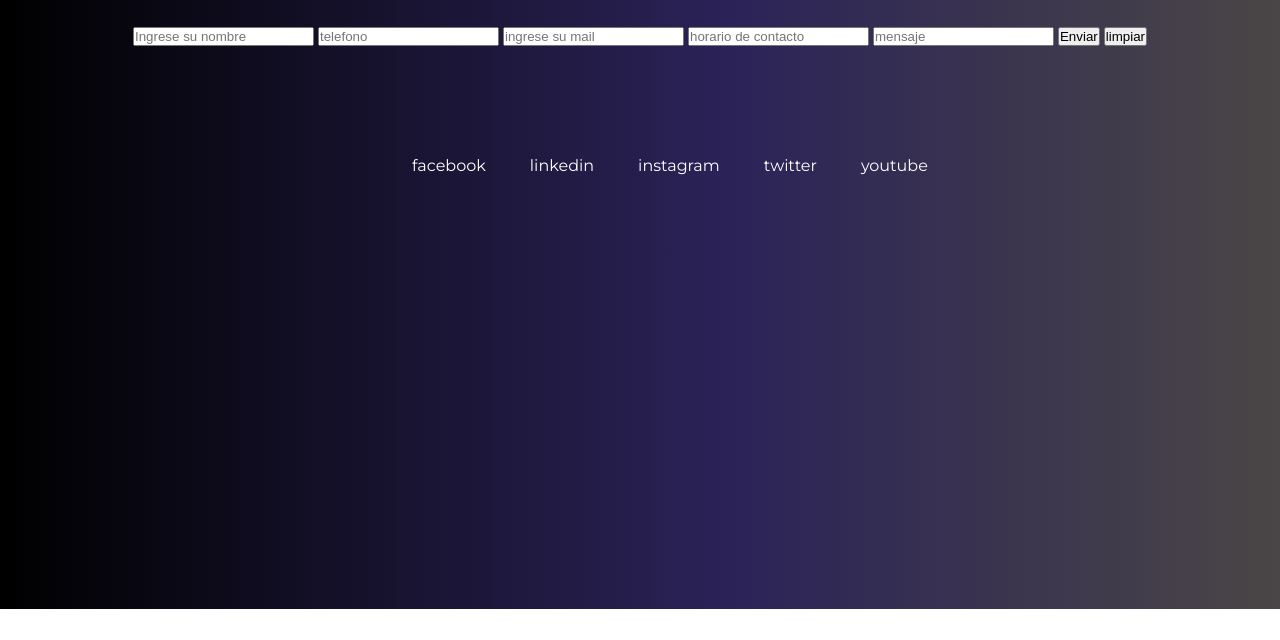
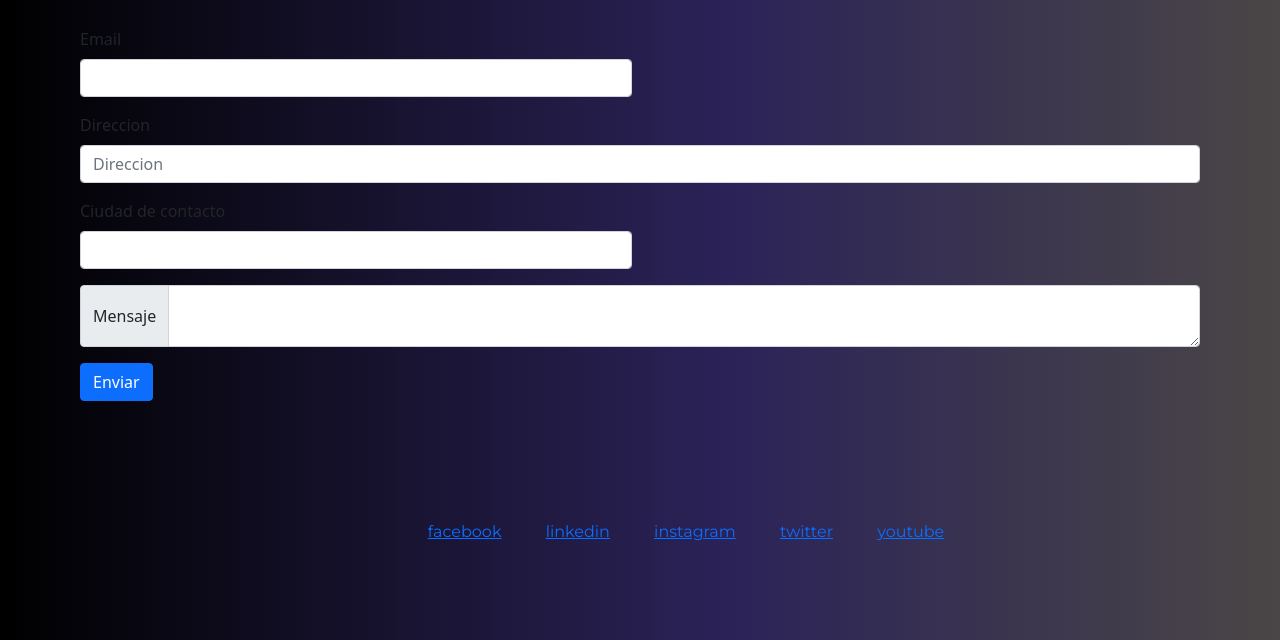
Before and after one commit to TrellixVulnTeam/CoderHouse_XIJV, a plain HTML site: page contacto.html in a window 1280 px wide. Shown: the part 191-831 px from the top of the page. Before the commit the page ends 800 px from the top, so only its background shows below. Drawn offline with nearby package versions, Linux system fonts and the light colour scheme.

Commit message:
segunda carga

```diff
--- a/contacto.html
+++ b/contacto.html
@@ -5,6 +5,7 @@
     <meta http-equiv="X-UA-Compatible" content="IE=edge">
     <meta name="viewport" content="width=device-width, initial-scale=1.0">
     <link rel="stylesheet" href="src/styles.css">
+    <link href="https://cdn.jsdelivr.net/npm/bootstrap@5.1.3/dist/css/bootstrap.min.css" rel="stylesheet" integrity="sha384-1BmE4kWBq78iYhFldvKuhfTAU6auU8tT94WrHftjDbrCEXSU1oBoqyl2QvZ6jIW3" crossorigin="anonymous">
     <title>PC IMPORT</title>
 </head>
 <body>
@@ -21,14 +22,28 @@
     </nav>
 </header>
 <nav>
-    <section>
-        <input type="text" name="Nombre" id="Nombre" placeholder="Ingrese su nombre">
-        <input type="text" name="telefono" id="telefono" placeholder="telefono">
-        <input type="email" name="correo" id="correo" placeholder="ingrese su mail">
-        <input type="text" name="horario" id="horario" placeholder="horario de contacto">
-        <input type="text" name="mensaje" id="mensaje" placeholder="mensaje">
-        <button>Enviar</button>
-        <button>limpiar</button>
+    <section class="text-color">
+        <form class="row g-3">
+            <div class="col-md-6">
+              <label for="inputEmail4" class="form-label">Email</label>
+              <input type="email" class="form-control" id="inputEmail4">
+            </div>
+            <div class="col-12">
+              <label for="inputAddress" class="form-label">Direccion</label>
+              <input type="text" class="form-control" id="inputAddress" placeholder="Direccion">
+            </div>
+            <div class="col-md-6">
+              <label for="inputCity" class="form-label">Ciudad de contacto</label>
+              <input type="text" class="form-control" id="inputCity">
+            </div>
+            <div class="input-group">
+                <span class="input-group-text">Mensaje</span>
+                <textarea class="form-control" aria-label="With textarea"></textarea>
+              </div>
+              <div class="col-auto">
+                <button type="submit" class="btn btn-primary mb-2">Enviar</button>
+              </div>
+          </form>
     </section>
 </nav>
 <footer>
```
Also changed, not shown: componentes.html (+1 -0 lines), desktop.html (+1 -0 lines), index.html (+1 -0 lines), laptop.html (+1 -0 lines).
